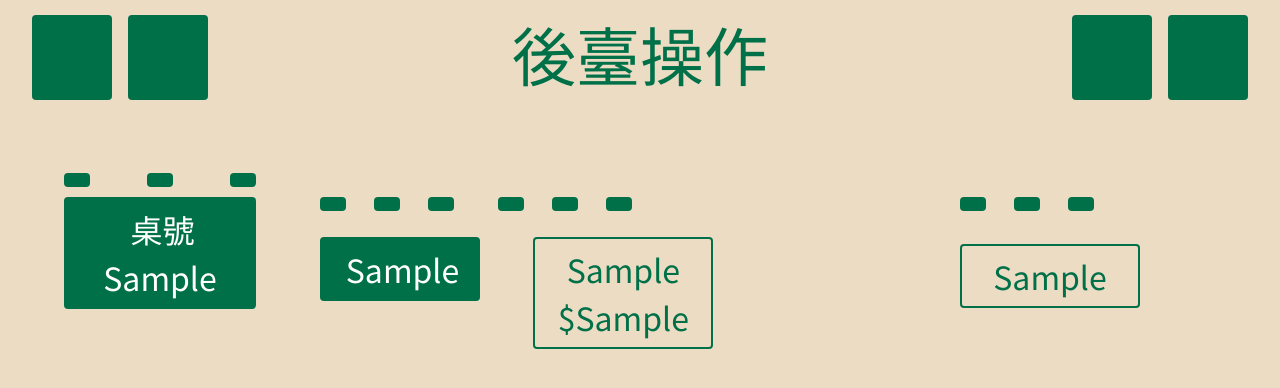
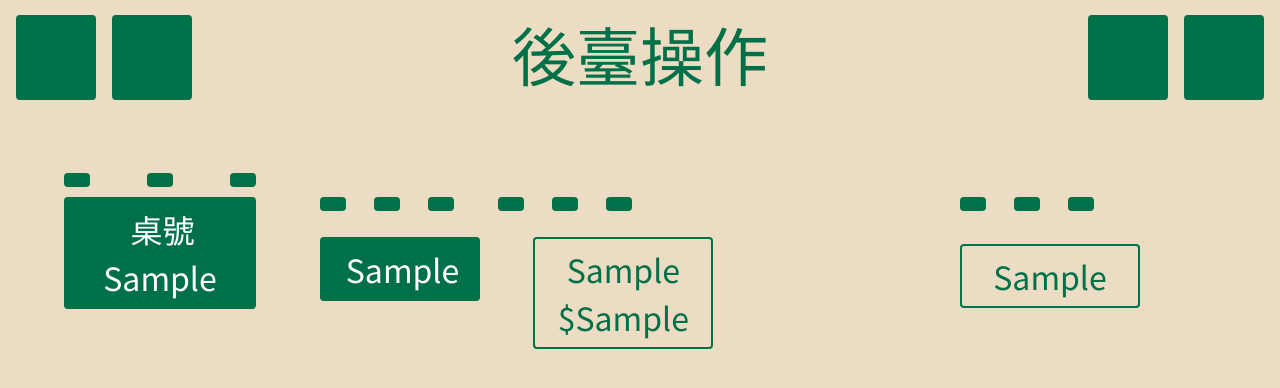
Before and after one commit to imfulee/restaurant-ordering-system, a PHP site: page /setting.php in a window 1280 px wide. Shown: the top 388 px of the page. Run offline with PHP 8.4, Linux system fonts and the light colour scheme; tables that the repository leaves empty or names only in its code hold one stand-in row (values such as "Sample post"); some libraries are stand-ins or nearby versions.

Commit message:
reduce gutter on setting

```diff
--- a/setting.php
+++ b/setting.php
@@ -220,8 +220,8 @@
     }
 
     div#row_title {
-      margin-left: 2rem;
-      margin-right: 2rem;
+      margin-left: 1rem;
+      margin-right: 1rem;
       display: grid;
       grid-template-columns: 1fr 2fr 1fr;
     }
```
